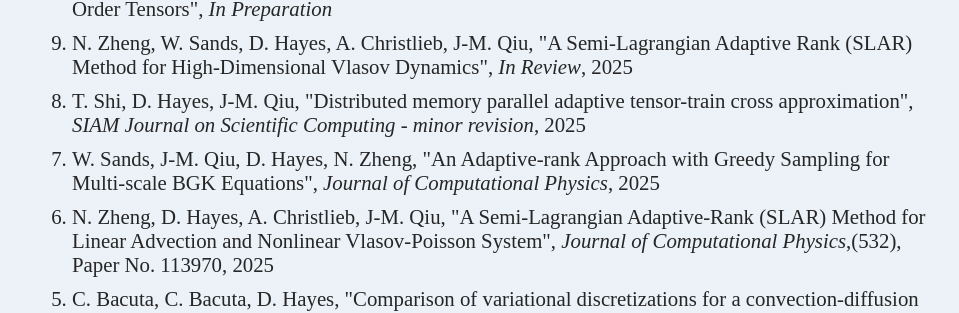
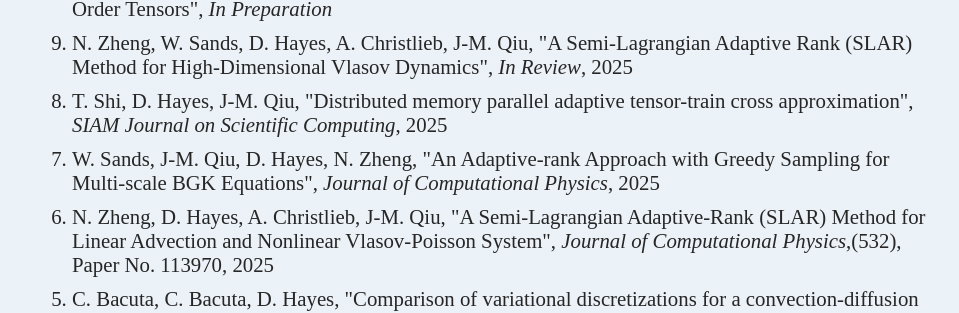
Before and after one commit to dhayes95/dhayes95.github.io, a Jekyll site: the page built from research/index.html, in a window 1280 px wide. Shown: the part 774-1087 px from the top of the page, without its empty margins (160-1119 px from the left). Built offline with Jekyll 4.4.1, drawn with Linux system fonts in a browser that asks for light colours.

Commit message:
Update publication status in index.html

```diff
--- a/research/index.html
+++ b/research/index.html
@@ -20,7 +20,7 @@
 			<ol reversed>
 				<li>D. Hayes, J-M. Qiu, T. Shi, "Efficient Galerkin Interpolative Tensor Train Decomposition of High Order Tensors", <i>In Preparation</i></li>
 				<li>N. Zheng, W. Sands, D. Hayes, A. Christlieb, J-M. Qiu, "A Semi-Lagrangian Adaptive Rank (SLAR) Method for High-Dimensional Vlasov Dynamics", <i>In Review</i>, 2025</li>
-				<li>T. Shi, D. Hayes, J-M. Qiu, "Distributed memory parallel adaptive tensor-train cross approximation", <i>SIAM Journal on Scientific Computing - minor revision</i>, 2025</li>
+				<li>T. Shi, D. Hayes, J-M. Qiu, "Distributed memory parallel adaptive tensor-train cross approximation", <i>SIAM Journal on Scientific Computing</i>, 2025</li>
 				<li>W. Sands, J-M. Qiu, D. Hayes, N. Zheng, "An Adaptive-rank Approach with Greedy Sampling for Multi-scale BGK Equations", <i>Journal of Computational Physics</i>, 2025</li>
 				<li>N. Zheng, D. Hayes, A. Christlieb, J-M. Qiu, "A Semi-Lagrangian Adaptive-Rank (SLAR) Method for Linear Advection and Nonlinear Vlasov-Poisson System", <i>Journal of Computational Physics</i>,(532), Paper No. 113970, 2025</li>
 				<li>C. Bacuta, C. Bacuta, D. Hayes, "Comparison of variational discretizations for a convection-diffusion problem", <i>Rev. Roumaine Math. Pures Appl.</i>, (69), 327-351, 2024 </li>
```
